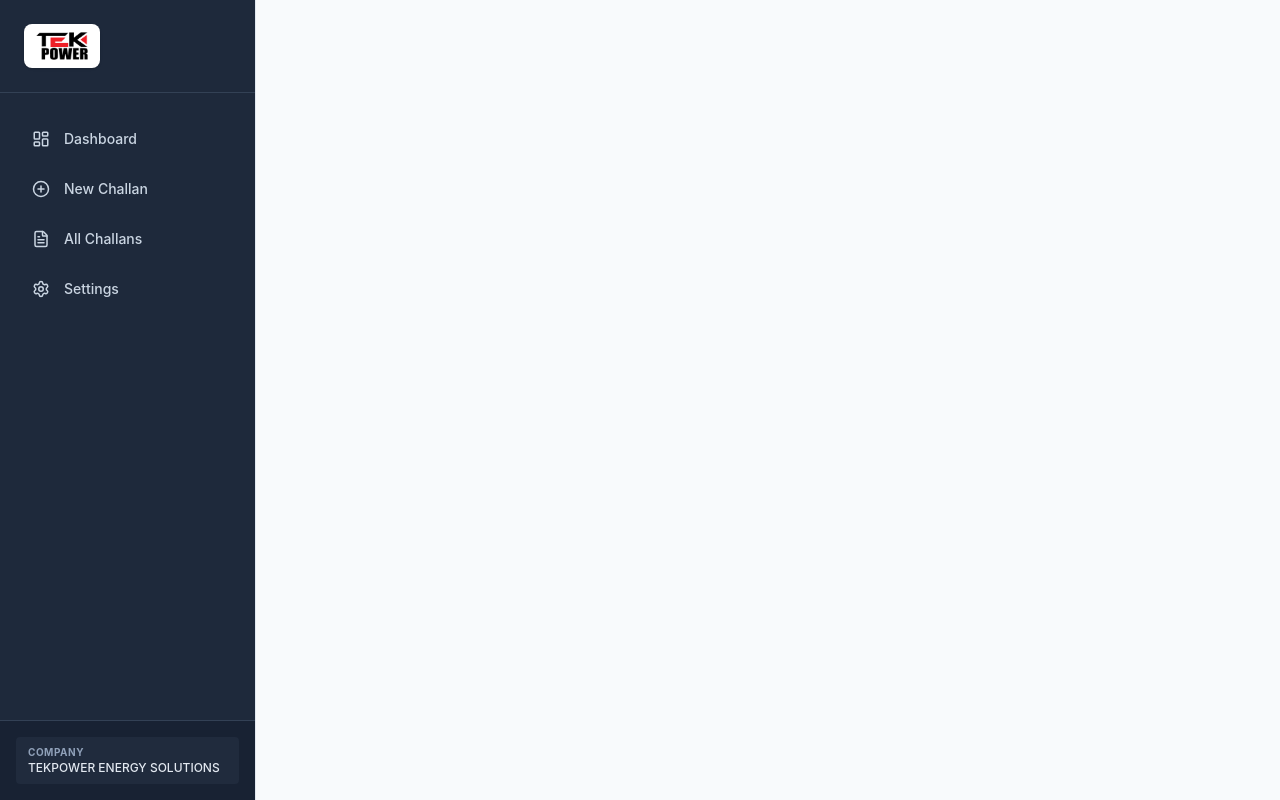
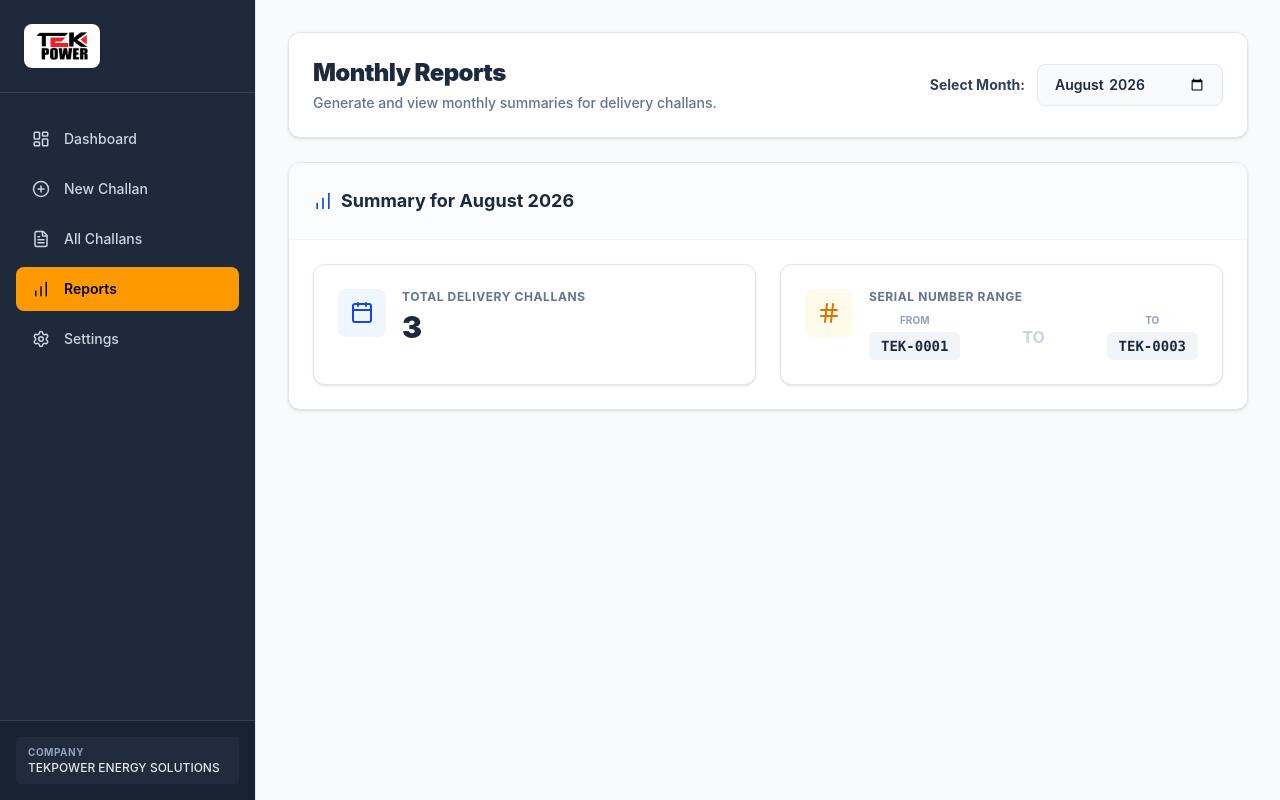
Before and after one commit to manikandan-11-12-2006/tek, a React (Vite) app: page /#/reports in a window 1280 px wide. Built offline with nearby package versions, Linux system fonts and the light colour scheme.

Commit message:
feat: added vehicle no, unit dropdown, and monthly reports

```diff
--- a/src/App.jsx
+++ b/src/App.jsx
@@ -11,6 +11,7 @@ import Dashboard from './pages/Dashboard';
 import NewChallan from './pages/NewChallan';
 import Challans from './pages/Challans';
 import ChallanDetails from './pages/ChallanDetails';
+import Reports from './pages/Reports';
 import Settings from './pages/Settings';
 
 // Utilities
@@ -154,6 +155,10 @@ export default function App() {
               }
             />
             <Route
+              path="/reports"
+              element={<Reports />}
+            />
+            <Route
               path="/settings"
               element={<Settings onUpdateDetails={(details) => setCompanyDetails(details)} />}
             />
--- a/src/components/ChallanForm.jsx
+++ b/src/components/ChallanForm.jsx
@@ -19,9 +19,10 @@ export default function ChallanForm({ initialData, onSave, onCancel }) {
   const [customer, setCustomer] = useState('');
   const [challanNumber, setChallanNumber] = useState('');
   const [date, setDate] = useState('');
+  const [vehicleNumber, setVehicleNumber] = useState('');
   const [remarks, setRemarks] = useState('');
   const [products, setProducts] = useState([
-    { name: '', quantity: '', rate: '', amount: 0 }
+    { name: '', quantity: '', unit: 'nos', rate: '', amount: 0 }
   ]);
   const [errors, setErrors] = useState({});
   const [touched, setTouched] = useState(false);
@@ -32,8 +33,14 @@ export default function ChallanForm({ initialData, onSave, onCancel }) {
       setCustomer(initialData.customer || '');
       setChallanNumber(initialData.challanNumber || '');
       setDate(initialData.date || '');
+      setVehicleNumber(initialData.vehicleNumber || '');
       setRemarks(initialData.remarks || '');
-      setProducts(initialData.products || [{ name: '', quantity: '', rate: '', amount: 0 }]);
+
+      const loadedProducts = (initialData.products || [{ name: '', quantity: '', rate: '', amount: 0 }]).map(p => ({
+        ...p,
+        unit: p.unit || 'nos'
+      }));
+      setProducts(loadedProducts);
     } else {
       // Create mode
       setChallanNumber(generateNextChallanNumber());
@@ -68,7 +75,7 @@ export default function ChallanForm({ initialData, onSave, onCancel }) {
 
   // Add new product row
   const addProductRow = () => {
-    setProducts([...products, { name: '', quantity: '', rate: '', amount: 0 }]);
+    setProducts([...products, { name: '', quantity: '', unit: 'nos', rate: '', amount: 0 }]);
   };
 
   // Delete product row
@@ -76,8 +83,8 @@ export default function ChallanForm({ initialData, onSave, onCancel }) {
     const updated = products.filter((_, i) => i !== index);
     // Keep at least one row
     if (updated.length === 0) {
-      setProducts([{ name: '', quantity: '', rate: '', amount: 0 }]);
-      if (touched) validateForm([{ name: '', quantity: '', rate: '', amount: 0 }], customer, challanNumber, date);
+      setProducts([{ name: '', quantity: '', unit: 'nos', rate: '', amount: 0 }]);
+      if (touched) validateForm([{ name: '', quantity: '', unit: 'nos', rate: '', amount: 0 }], customer, challanNumber, date);
     } else {
       setProducts(updated);
       if (touched) validateForm(updated, customer, challanNumber, date);
@@ -158,6 +165,7 @@ export default function ChallanForm({ initialData, onSave, onCancel }) {
         serialNumber: idx + 1,
         name: p.name.trim(),
         quantity: parseFloat(p.quantity),
+        unit: p.unit || 'nos',
         rate: parseFloat(p.rate),
         amount: parseFloat(p.amount)
       }));
@@ -166,6 +174,7 @@ export default function ChallanForm({ initialData, onSave, onCancel }) {
       customer: customer.trim(),
       challanNumber: challanNumber.trim(),
       date,
+      vehicleNumber: vehicleNumber.trim(),
       remarks: remarks.trim(),
       products: cleanedProducts,
       totalQuantity,
@@ -267,6 +276,20 @@ export default function ChallanForm({ initialData, onSave, onCancel }) {
                   <p className="text-xs font-bold text-red-600 mt-0.5">{errors.date}</p>
                 )}
               </div>
+
+              <div className="space-y-1">
+                <label htmlFor="vehicleNumber" className="text-xs font-bold text-slate-700 uppercase tracking-wider block">
+                  Vehicle No
+                </label>
+                <input
+                  id="vehicleNumber"
+                  type="text"
+                  placeholder="e.g. TN 38 AA 1234"
+                  value={vehicleNumber}
+                  onChange={(e) => setVehicleNumber(e.target.value)}
+                  className="w-full text-sm font-bold px-4 py-2.5 bg-slate-50 border border-slate-200 rounded-lg focus:bg-white"
+                />
+              </div>
             </div>
           </div>
 
@@ -330,6 +353,7 @@ export default function ChallanForm({ initialData, onSave, onCancel }) {
 
                           {/* Quantity Input */}
                           <td className="py-2.5 px-4 text-right">
+                            <div className="flex items-center justify-end gap-1">
                               <input
                                 type="number"
                                 min="1"
@@ -337,12 +361,22 @@ export default function ChallanForm({ initialData, onSave, onCancel }) {
                                 placeholder="0"
                                 value={prod.quantity}
                                 onChange={(e) => handleProductChange(index, 'quantity', e.target.value)}
-                              className={`w-20 text-right text-sm font-medium px-3 py-1.5 bg-slate-50 border ${
+                                className={`w-16 text-right text-sm font-medium px-2 py-1.5 bg-slate-50 border ${
                                   rowError.quantity ? 'border-red-500 bg-red-50/20' : 'border-slate-200'
                                 } rounded-lg font-mono`}
                               />
+                              <select
+                                value={prod.unit}
+                                onChange={(e) => handleProductChange(index, 'unit', e.target.value)}
+                                className="text-xs font-medium px-1 py-1.5 bg-slate-50 border border-slate-200 rounded-lg text-slate-600 outline-none"
+                              >
+                                <option value="nos">nos</option>
+                                <option value="pcs">pcs</option>
+                                <option value="kgs">kgs</option>
+                              </select>
+                            </div>
                             {rowError.quantity && (
-                              <p className="text-[10px] font-bold text-red-600 mt-0.5">{rowError.quantity}</p>
+                              <p className="text-[10px] font-bold text-red-600 mt-0.5 text-right">{rowError.quantity}</p>
                             )}
                           </td>
 
--- a/src/components/ChallanPreview.jsx
+++ b/src/components/ChallanPreview.jsx
@@ -99,7 +99,7 @@ export default function ChallanPreview({ challan, companyDetails }) {
                 </div>
 
                 {/* Challan Metadata Box */}
-                <div className="border border-slate-900 rounded-xl p-3 min-h-[110px] flex flex-col justify-center space-y-3.5">
+                <div className="border border-slate-900 rounded-xl p-3 min-h-[110px] flex flex-col justify-center space-y-2">
                   <div>
                     <span className="text-[11px] font-extrabold text-slate-800">DC No.: </span>
                     <span className="text-xs font-bold text-slate-950">{challan.challanNumber}</span>
@@ -108,6 +108,12 @@ export default function ChallanPreview({ challan, companyDetails }) {
                     <span className="text-[11px] font-extrabold text-slate-800">Date : </span>
                     <span className="text-xs font-bold text-slate-950">{formatDate(challan.date)}</span>
                   </div>
+                  {challan.vehicleNumber && (
+                    <div>
+                      <span className="text-[11px] font-extrabold text-slate-800">Vehicle No: </span>
+                      <span className="text-xs font-bold text-slate-950">{challan.vehicleNumber}</span>
+                    </div>
+                  )}
                 </div>
               </div>
 
@@ -139,7 +145,7 @@ export default function ChallanPreview({ challan, companyDetails }) {
                             {prod.name}
                           </td>
                           <td className={`py-1 px-2 border-r border-slate-900 text-right font-mono text-slate-900 ${!isPlaceholder ? 'border-b border-slate-900' : ''}`}>
-                            {!isPlaceholder ? prod.quantity : ''}
+                            {!isPlaceholder ? `${prod.quantity} ${prod.unit || ''}` : ''}
                           </td>
                           <td className={`py-1 px-2 border-r border-slate-900 text-right font-mono text-slate-900 ${!isPlaceholder ? 'border-b border-slate-900' : ''}`}>
                             {!isPlaceholder ? parseFloat(prod.rate).toFixed(2) : ''}
--- a/src/components/Sidebar.jsx
+++ b/src/components/Sidebar.jsx
@@ -7,7 +7,8 @@ import {
   Settings as SettingsIcon,
   LogOut,
   X,
-  Zap
+  Zap,
+  BarChart
 } from 'lucide-react';
 
 export default function Sidebar({ isOpen, onClose, companyName = "TEKPOWER ENERGY SOLUTIONS" }) {
@@ -15,6 +16,7 @@ export default function Sidebar({ isOpen, onClose, companyName = "TEKPOWER ENERG
     { to: '/', label: 'Dashboard', icon: LayoutDashboard },
     { to: '/new', label: 'New Challan', icon: PlusCircle },
     { to: '/challans', label: 'All Challans', icon: FileText },
+    { to: '/reports', label: 'Reports', icon: BarChart },
     { to: '/settings', label: 'Settings', icon: SettingsIcon },
   ];
 
--- /dev/null
+++ b/src/pages/Reports.jsx
@@ -0,0 +1,104 @@
+import React, { useState, useEffect } from 'react';
+import { getChallans } from '../utils/storage';
+import { BarChart, Calendar as CalendarIcon, Hash } from 'lucide-react';
+
+export default function Reports() {
+  const [challans, setChallans] = useState([]);
+  const [selectedMonth, setSelectedMonth] = useState(() => {
+    // Default to current month YYYY-MM
+    return new Date().toISOString().slice(0, 7);
+  });
+
+  useEffect(() => {
+    setChallans(getChallans());
+  }, []);
+
+  // Filter challans for the selected month
+  const monthlyChallans = challans.filter(c => c.date && c.date.startsWith(selectedMonth));
+
+  // Sort them to find "from" and "to" easily
+  const sortedChallans = [...monthlyChallans].sort((a, b) => a.challanNumber.localeCompare(b.challanNumber));
+
+  const totalChallans = sortedChallans.length;
+  const serialFrom = totalChallans > 0 ? sortedChallans[0].challanNumber : 'N/A';
+  const serialTo = totalChallans > 0 ? sortedChallans[totalChallans - 1].challanNumber : 'N/A';
+
+  // Format month for display
+  const displayMonth = selectedMonth ? new Date(selectedMonth + '-01').toLocaleDateString('en-US', { month: 'long', year: 'numeric' }) : '';
+
+  return (
+    <div className="space-y-6 animate-fade-in">
+      {/* Header bar */}
+      <div className="flex flex-col sm:flex-row justify-between sm:items-center gap-4 bg-white p-6 rounded-xl border border-slate-200 shadow-sm">
+        <div>
+          <h1 className="text-2xl font-black text-slate-800 tracking-tight">Monthly Reports</h1>
+          <p className="text-sm font-medium text-slate-500 mt-1">
+            Generate and view monthly summaries for delivery challans.
+          </p>
+        </div>
+        <div className="flex items-center gap-3">
+          <label htmlFor="monthPicker" className="text-sm font-bold text-slate-700">Select Month:</label>
+          <input
+            id="monthPicker"
+            type="month"
+            value={selectedMonth}
+            onChange={(e) => setSelectedMonth(e.target.value)}
+            className="text-sm font-semibold px-4 py-2.5 bg-slate-50 border border-slate-200 rounded-lg focus:bg-white cursor-pointer"
+          />
+        </div>
+      </div>
+
+      {/* Summary Card */}
+      <div className="bg-white rounded-xl border border-slate-200 shadow-sm overflow-hidden">
+        <div className="p-6 border-b border-slate-100 bg-slate-50/50">
+          <h2 className="text-lg font-bold text-slate-800 flex items-center gap-2">
+            <BarChart size={20} className="text-blue-700" />
+            Summary for {displayMonth}
+          </h2>
+        </div>
+
+        <div className="p-6 grid grid-cols-1 md:grid-cols-2 gap-6">
+          {/* Total Delivery Challans */}
+          <div className="bg-white border border-slate-200 p-6 rounded-xl shadow-sm flex items-start gap-4">
+            <div className="p-3 bg-blue-50 text-blue-700 rounded-lg shrink-0">
+              <CalendarIcon size={24} />
+            </div>
+            <div>
+              <p className="text-xs font-bold text-slate-500 uppercase tracking-wider mb-1">Total Delivery Challans</p>
+              <h3 className="text-3xl font-black text-slate-800">{totalChallans}</h3>
+            </div>
+          </div>
+
+          {/* Serial Number Range */}
+          <div className="bg-white border border-slate-200 p-6 rounded-xl shadow-sm flex items-start gap-4">
+            <div className="p-3 bg-amber-50 text-amber-600 rounded-lg shrink-0">
+              <Hash size={24} />
+            </div>
+            <div className="flex-1">
+              <p className="text-xs font-bold text-slate-500 uppercase tracking-wider mb-1">Serial Number Range</p>
+              {totalChallans > 0 ? (
+                <div className="flex items-center justify-between mt-2">
+                  <div className="text-center">
+                    <p className="text-[10px] text-slate-400 font-bold uppercase mb-1">From</p>
+                    <span className="inline-block px-3 py-1 bg-slate-100 text-slate-800 font-mono font-bold rounded-md text-sm">
+                      {serialFrom}
+                    </span>
+                  </div>
+                  <div className="text-slate-300 font-bold px-2">TO</div>
+                  <div className="text-center">
+                    <p className="text-[10px] text-slate-400 font-bold uppercase mb-1">To</p>
+                    <span className="inline-block px-3 py-1 bg-slate-100 text-slate-800 font-mono font-bold rounded-md text-sm">
+                      {serialTo}
+                    </span>
+                  </div>
+                </div>
+              ) : (
+                <div className="mt-2 text-sm font-semibold text-slate-400">No records found for this month.</div>
+              )}
+            </div>
+          </div>
+        </div>
+      </div>
+    </div>
+  );
+}
--- a/src/utils/pdfGenerator.js
+++ b/src/utils/pdfGenerator.js
@@ -144,14 +144,21 @@ export const downloadChallanPDF = async (challan, companyDetails) => {
   // Right Metadata Box
   pdf.roundedRect(108, 52, 92, 32, 2, 2, 'S');
   pdf.setFont("helvetica", "bold");
-  pdf.text("DC No.:", 112, 62);
+  pdf.text("DC No.:", 112, 60);
   pdf.setFont("helvetica", "normal");
-  pdf.text(challan.challanNumber, 127, 62);
+  pdf.text(challan.challanNumber, 127, 60);
 
   pdf.setFont("helvetica", "bold");
-  pdf.text("Date :", 112, 72);
+  pdf.text("Date :", 112, 68);
   pdf.setFont("helvetica", "normal");
-  pdf.text(formatDate(challan.date), 125, 72);
+  pdf.text(formatDate(challan.date), 125, 68);
+
+  if (challan.vehicleNumber) {
+    pdf.setFont("helvetica", "bold");
+    pdf.text("Vehicle No:", 112, 76);
+    pdf.setFont("helvetica", "normal");
+    pdf.text(challan.vehicleNumber, 131, 76);
+  }
 
   // 4. Product Entry Table & Pagination Logic
   const tableX = 10;
@@ -229,13 +236,20 @@ export const downloadChallanPDF = async (challan, companyDetails) => {
 
       pdf.roundedRect(108, 52, 92, 32, 2, 2, 'S');
       pdf.setFont("helvetica", "bold");
-      pdf.text("DC No.:", 112, 62);
+      pdf.text("DC No.:", 112, 60);
       pdf.setFont("helvetica", "normal");
-      pdf.text(challan.challanNumber, 127, 62);
+      pdf.text(challan.challanNumber, 127, 60);
       pdf.setFont("helvetica", "bold");
-      pdf.text("Date :", 112, 72);
+      pdf.text("Date :", 112, 68);
       pdf.setFont("helvetica", "normal");
-      pdf.text(formatDate(challan.date), 125, 72);
+      pdf.text(formatDate(challan.date), 125, 68);
+
+      if (challan.vehicleNumber) {
+        pdf.setFont("helvetica", "bold");
+        pdf.text("Vehicle No:", 112, 76);
+        pdf.setFont("helvetica", "normal");
+        pdf.text(challan.vehicleNumber, 131, 76);
+      }
     }
 
     const isLastPage = (pageNum === totalPages);
@@ -278,7 +292,10 @@ export const downloadChallanPDF = async (challan, companyDetails) => {
          pdf.text(String(currentProdIdx + 1), (tableX + colX.sno) / 2, textY, { align: 'center' });
          const truncatedName = prod.name.length > 52 ? prod.name.substring(0, 49) + "..." : prod.name;
          pdf.text(truncatedName, colX.sno + 3, textY);
-         if(prod.quantity) pdf.text(String(prod.quantity), (colX.products + colX.qty) / 2, textY, { align: 'center' });
+         if(prod.quantity) {
+           const qtyText = prod.unit ? `${prod.quantity} ${prod.unit}` : String(prod.quantity);
+           pdf.text(qtyText, (colX.products + colX.qty) / 2, textY, { align: 'center' });
+         }
          if(prod.rate !== undefined && prod.rate !== '') pdf.text(parseFloat(prod.rate).toFixed(2), colX.rate - 2, textY, { align: 'right' });
          if(prod.amount !== undefined && prod.amount !== '') pdf.text(parseFloat(prod.amount).toFixed(2), 198, textY, { align: 'right' });
       }
```
Lines whose indentation alone changed are shown as unchanged.
